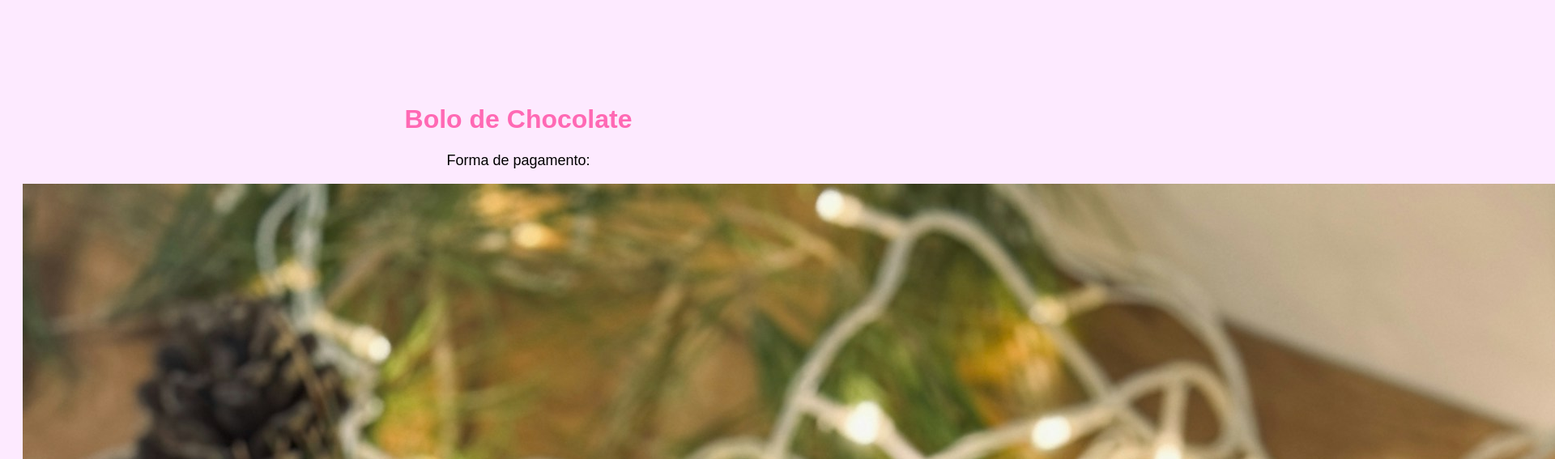
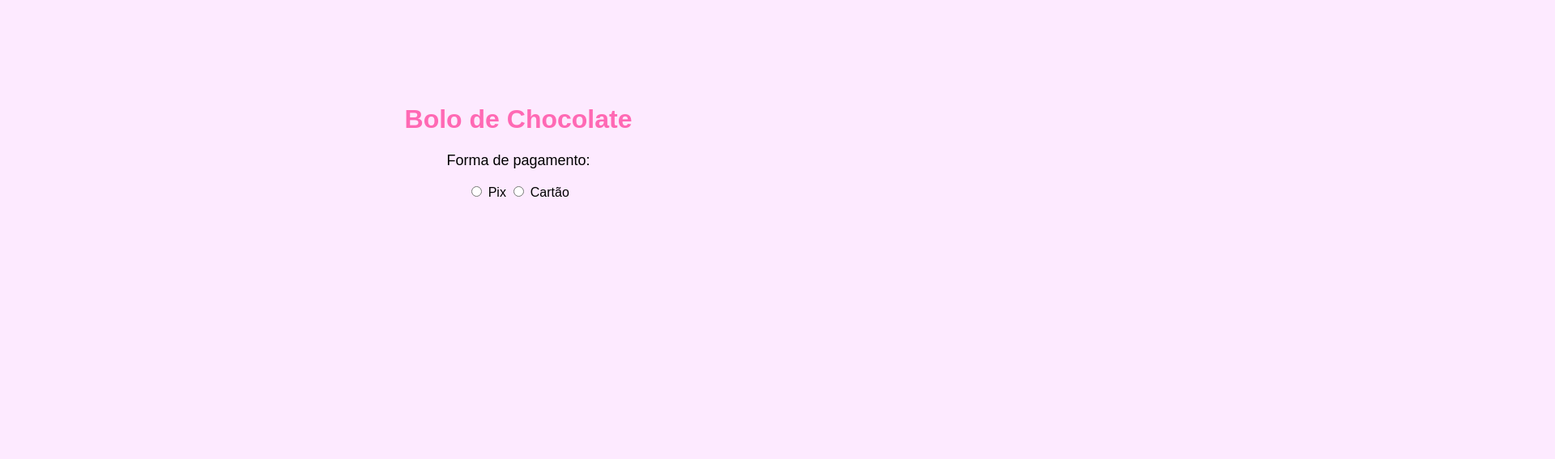
Before and after one commit to lilianesoares1/site-01-html-css-js_autoral, a plain HTML site: page bolo.html in a window 1280 px wide. Shown: the top 567 px of the page at 81% size, 1920 px wide, since content can reach past the window. Drawn offline with Linux system fonts and the light colour scheme.

Commit message:
Update bolo.html

```diff
--- a/bolo.html
+++ b/bolo.html
@@ -9,7 +9,7 @@
 <body>
     <h1>Bolo de Chocolate</h1>
   <p>Forma de pagamento:</p>
-   <img src="img/lara-m-pkRmZEbPrmA-unsplash.jpg" alt="Bolo">
+
 
 
 <form>
```
